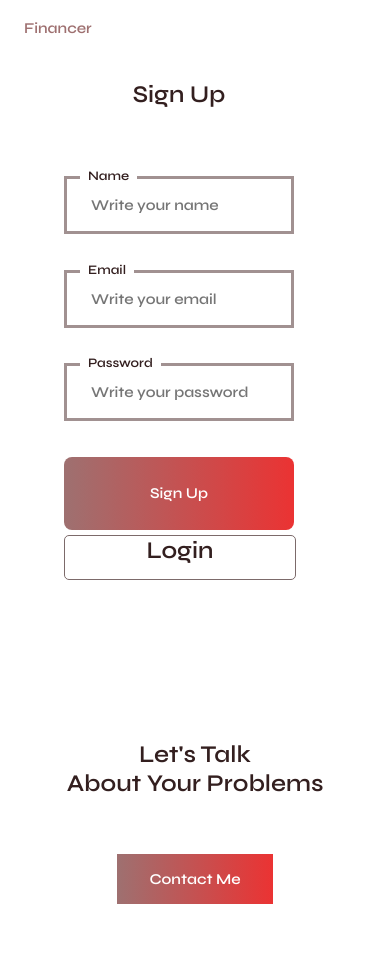
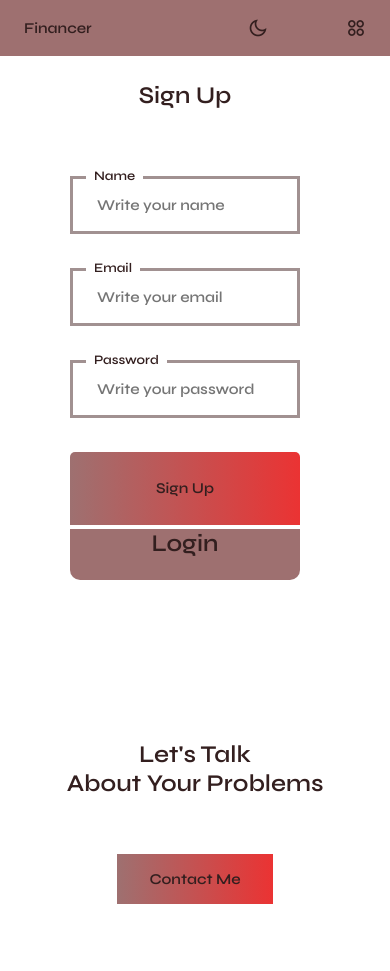
Before and after one commit to Finance-Managment/Finance-Managment, a website: page index.html in a window 390 px wide. Shown: the top 971 px of the page. Drawn offline with nearby package versions, Linux system fonts and the light colour scheme.

Commit message:
Log/Reg style update

```diff
--- a/front/css/style.css
+++ b/front/css/style.css
@@ -4,7 +4,7 @@
  * @format
  */
 
-@import url("https://fonts.googleapis.com/css2?family=Syne:wght@400;500;600&display=swap");
+@import url('https://fonts.googleapis.com/css2?family=Syne:wght@400;500;600&display=swap');
 
 /*=============== VARIABLES CSS ===============*/
 :root {
@@ -37,7 +37,7 @@
 
     /*========== Font and typography ==========*/
     /*.5rem = 8px | 1rem = 16px ...*/
-  --body-font: "Syne", sans-serif;
+    --body-font: 'Syne', sans-serif;
     --biggest-font-size: 2rem;
     --h1-font-size: 1.5rem;
     --h2-font-size: 1.25rem;
@@ -133,7 +133,7 @@ img {
     column-gap: 1rem;
 }
 .change-theme {
-  color: var(--white-color);
+    color: var(--title-color);
     font-size: 1.25rem;
     cursor: pointer;
     transition: color 0.4s;
@@ -197,7 +197,7 @@ body.dark-theme {
     width: 100%;
     top: 0;
     left: 0;
-  background-color: transparent;
+    background-color: var(--first-color);
     z-index: var(--z-fixed);
     transition: background-color 0.4s, box-shadow 0.4s, height 0.4s;
 }
@@ -211,7 +211,7 @@ body.dark-theme {
 }
 
 .nav__logo {
-  color: var(--first-color);
+    color: var(--title-color);
     font-weight: var(--font-semi-bold);
     transition: color 0.4s;
 }
@@ -223,12 +223,12 @@ body.dark-theme {
 }
 
 .nav__toggle {
-  color: var(--white-color);
+    color: var(--title-color);
     transition: color 0.4s;
 }
 
 .nav__close {
-  color: var(--title-color);
+    color: var(--first-color);
 }
 
 /* Navigation for mobile devices */
@@ -260,7 +260,7 @@ body.dark-theme {
 }
 
 .nav__link:hover {
-  color: var(--first-color);
+    color: var(--first-color-alt);
 }
 
 .nav__close {
@@ -277,7 +277,7 @@ body.dark-theme {
         var(--first-color-alt)
     );
     background-color: var(--first-color);
-  color: var(--white-color);
+    color: var(--title-color);
     font-weight: var(--font-semi-bold);
     padding: 1rem 2rem;
     transition: background-color 0.4s, box-shadow 0.4s;
@@ -418,7 +418,9 @@ body.dark-theme {
     font-size: var(--small-font-size);
     font-weight: var(--font-medium);
 }
-
+.show-menu {
+    top: 0;
+}
 /*=============== SCROLL BAR ===============*/
 ::-webkit-scrollbar {
     width: 0.6rem;
@@ -481,7 +483,7 @@ body.dark-theme {
     }
     .contact__send {
         justify-self: center;
-    margin-top: 1.5rem;
+        margin-top: 1.4rem;
     }
 }
 /* For large devices */
@@ -567,7 +569,7 @@ body.dark-theme {
     }
 }
 /* sign in/sign up: form */
-.contact__page{
+.contact__page {
     width: 250px;
     height: 500px;
     display: flex;
@@ -576,31 +578,48 @@ body.dark-theme {
     position: relative;
     justify-content: center;
     padding: 0;
-
 }
 
-#loginForm{
+#loginForm {
     position: absolute;
-  height: 45px;
     bottom: 0px;
-  background-color: white;
-  overflow:hidden;
-  border: 1px solid;
-  border-radius: 5px;
+    background-color: var(--first-color);
+    overflow: hidden;
     z-index: 1;
     transition: height 0.5s;
+    color: var(--white-color);
+    border-radius: 0 0 10px 10px;
+}
 
+#loginForm:hover {
+    box-shadow: 10px 0 20px rgba(228, 51, 51, 0.5);
 }
+
 #loginFormSubmit {
     height: 62px;
     margin-bottom: 50px;
-
+    width: 100%;
 }
 
-#signupForm{
+#signupForm {
     position: absolute;
     height: 90%;
     gap: 20px;
-  margin-bottom: 50px;
+    margin-bottom: 49px;
 }
+.home__data {
+    display: flex;
+    justify-content: center;
+}
+#signupFormSubmit {
+    min-width: 100%;
+    transform: none;
+    margin-bottom: 6px;
+    border-radius: 0 0 0 0;
+    border-radius: 5px 5px 0 0;
+}
+#signupFormSubmit:hover {
+    box-shadow: 0 0px 20px rgba(221, 63, 63, 0.5); /* Adjust the shadow properties as needed */
+}
+
 /* sign up form end */
--- a/front/js/main.js
+++ b/front/js/main.js
@@ -64,25 +64,25 @@ themeButton.addEventListener('click', () => {
 })
 
 //this is signup form animation
-const topLogin = document.querySelector("#loginForm>h2")
-const formLogin = document.querySelector("#loginForm")
-topLogin.style.cursor="pointer"
-formLogin.style.height="45px"
-topLogin.addEventListener("click",(ev)=>{
-    if(formLogin.style.height==="45px"){
-        formLogin.style.height="90%"
-        formLogin.style.bottom="0px"
-    }else{
-        formLogin.style.height="45px"
+const topLogin = document.querySelector('#loginForm>h2')
+const formLogin = document.querySelector('#loginForm')
+topLogin.style.cursor = 'pointer'
+formLogin.style.height = '51px'
+topLogin.addEventListener('click', (ev) => {
+    if (formLogin.style.height === '51px') {
+        formLogin.style.height = '90%'
+        formLogin.style.bottom = '10px'
+    } else {
+        formLogin.style.height = '51px'
     }
 })
-const topSignup = document.querySelector("#signupForm>h2")
-topSignup.style.cursor="pointer"
-topSignup.addEventListener("click", (ev)=>{
-    if(formLogin.style.height==="45px"){
-        formLogin.style.height="90%"
-        formLogin.style.bottom="0px"
-    }else{
-        formLogin.style.height="45px"
+const topSignup = document.querySelector('#signupForm>h2')
+topSignup.style.cursor = 'pointer'
+topSignup.addEventListener('click', (ev) => {
+    if (formLogin.style.height === '51px') {
+        formLogin.style.height = '90%'
+        formLogin.style.bottom = '10px'
+    } else {
+        formLogin.style.height = '51px'
     }
 })
--- a/index.html
+++ b/index.html
@@ -2,16 +2,22 @@
 
 <!DOCTYPE html>
 <html lang="en">
-
   <head>
     <meta charset="UTF-8" />
     <meta name="viewport" content="width=device-width, initial-scale=1.0" />
 
     <!--=============== FAVICON ===============-->
-  <link rel="shortcut icon" href="assets/img/favicon.png" type="image/x-icon" />
+    <link
+      rel="shortcut icon"
+      href="assets/img/favicon.png"
+      type="image/x-icon"
+    />
 
     <!--=============== REMIXICONS ===============-->
-  <link rel="stylesheet" href="https://cdnjs.cloudflare.com/ajax/libs/remixicon/3.5.0/remixicon.css" />
+    <link
+      rel="stylesheet"
+      href="https://cdnjs.cloudflare.com/ajax/libs/remixicon/3.5.0/remixicon.css"
+    />
 
     <!--=============== CSS ===============-->
     <link rel="stylesheet" href="./front/css/style.css" />
@@ -57,53 +63,100 @@
 
         <div class="home__container container grid">
           <div class="home__content grid">
-          <div class="home__data grid">
+            <div class="home__data">
               <div class="contact__page container grid">
                 <!-- =========== LOGIN FORM========== -->
-              <form action="" class="contact__form grid login__form" id="loginForm">
+                <form
+                  action=""
+                  class="contact__form grid login__form"
+                  id="loginForm"
+                >
                   <h2 class="section__title">Login</h2>
                   <div class="contact__box">
-                  <input type="email" name="email" id="loginFormEmailInput" required placeholder="Write your email"
-                    class="contact__input" />
+                    <input
+                      type="email"
+                      name="email"
+                      id="loginFormEmailInput"
+                      required
+                      placeholder="Write your email"
+                      class="contact__input"
+                    />
                     <label for="email" class="contact__label">Email</label>
                   </div>
                   <div class="contact__box">
-                  <input type="password" name="password" id="loginFormPasswordInput" required
-                    placeholder="Write your password" class="contact__input" />
-                  <label for="password" class="contact__label">Password</label>
+                    <input
+                      type="password"
+                      name="password"
+                      id="loginFormPasswordInput"
+                      required
+                      placeholder="Write your password"
+                      class="contact__input"
+                    />
+                    <label for="password" class="contact__label"
+                      >Password</label
+                    >
                   </div>
-                <button type="submit" id="loginFormSubmit" class="contact__send button">
+                  <button
+                    type="submit"
+                    id="loginFormSubmit"
+                    class="contact__send button btn"
+                  >
                     Login
                   </button>
                 </form>
                 <!-- =========== SIGNUP FORM========== -->
-              <form action="" class="contact__form grid signup__form" id="signupForm">
+                <form
+                  action=""
+                  class="contact__form grid signup__form"
+                  id="signupForm"
+                >
                   <h2 class="section__title">Sign Up</h2>
                   <div class="contact__box">
-                  <input type="name" name="name" id="signupFormNameInput" required placeholder="Write your name"
-                    class="contact__input" />
+                    <input
+                      type="name"
+                      name="name"
+                      id="signupFormNameInput"
+                      required
+                      placeholder="Write your name"
+                      class="contact__input"
+                    />
                     <label for="name" class="contact__label">Name</label>
                   </div>
                   <div class="contact__box">
-                  <input type="email" name="email" id="signupFormEmailInput" required placeholder="Write your email"
-                    class="contact__input" />
+                    <input
+                      type="email"
+                      name="email"
+                      id="signupFormEmailInput"
+                      required
+                      placeholder="Write your email"
+                      class="contact__input"
+                    />
                     <label for="email" class="contact__label">Email</label>
                   </div>
                   <div class="contact__box">
-                  <input type="password" name="password" id="signupFormPasswordInput" required
-                    placeholder="Write your password" class="contact__input" />
-                  <label for="password" class="contact__label">Password</label>
+                    <input
+                      type="password"
+                      name="password"
+                      id="signupFormPasswordInput"
+                      required
+                      placeholder="Write your password"
+                      class="contact__input"
+                    />
+                    <label for="password" class="contact__label"
+                      >Password</label
+                    >
                   </div>
-                <button type="submit" id="signupFormSubmit" class="contact__send button">
+                  <button
+                    type="submit"
+                    id="signupFormSubmit"
+                    class="contact__send button"
+                  >
                     Sign Up
                   </button>
                 </form>
               </div>
-
-
             </div>
           </div>
-
         </div>
       </section>
       <!--==================== WORK ====================-->
@@ -127,17 +180,30 @@
         <div class="footer__content grid">
           <a href="index.html" class="footer__logo">Financer</a>
           <ul class="footer__links">
-          <li><a href="about.html" class="footer__link">About Us</a></li>
-          <li><a href="contact.html" class="footer__link">Contact Us</a></li>
+            <li>
+              <a href="about.html" class="footer__link">About Us</a>
+            </li>
+            <li>
+              <a href="contact.html" class="footer__link">Contact Us</a>
+            </li>
           </ul>
           <div class="footer__social">
-          <a href="" target="_blank" class="footer__social-link"><i class="ri-facebook-circle-fill"></i></a>
-          <a href="" target="_blank" class="footer__social-link"><i class="ri-instagram-line"></i></a>
-          <a href="" target="_blank" class="footer__social-link"><i class="ri-meta-line"></i></a>
-          <a href="" target="_blank" class="footer__social-link"><i class="ri-twitter-x-line"></i></a>
+            <a href="" target="_blank" class="footer__social-link"
+              ><i class="ri-facebook-circle-fill"></i
+            ></a>
+            <a href="" target="_blank" class="footer__social-link"
+              ><i class="ri-instagram-line"></i
+            ></a>
+            <a href="" target="_blank" class="footer__social-link"
+              ><i class="ri-meta-line"></i
+            ></a>
+            <a href="" target="_blank" class="footer__social-link"
+              ><i class="ri-twitter-x-line"></i
+            ></a>
           </div>
         </div>
-      <span class="footer__copy">&#169; All Rights Reserved By Financer Team
+        <span class="footer__copy"
+          >&#169; All Rights Reserved By Financer Team
         </span>
       </div>
     </footer>
@@ -151,5 +217,4 @@
     <!--=============== INDEX JS ===============-->
     <script src="front/js/index.js"></script>
   </body>
-
 </html>
```
Also changed, not shown: 1 other file. Lines whose indentation alone changed are shown as unchanged.
